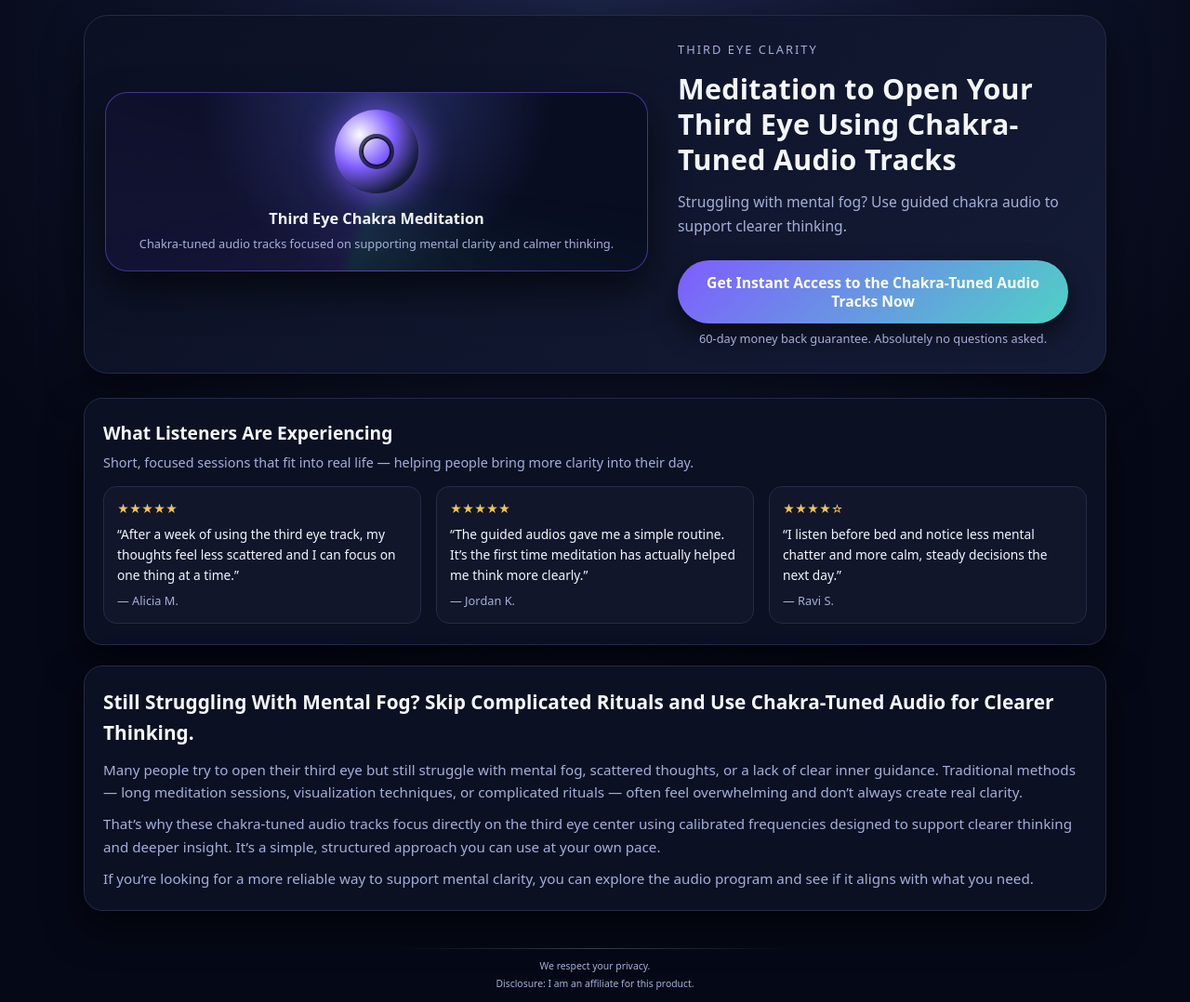
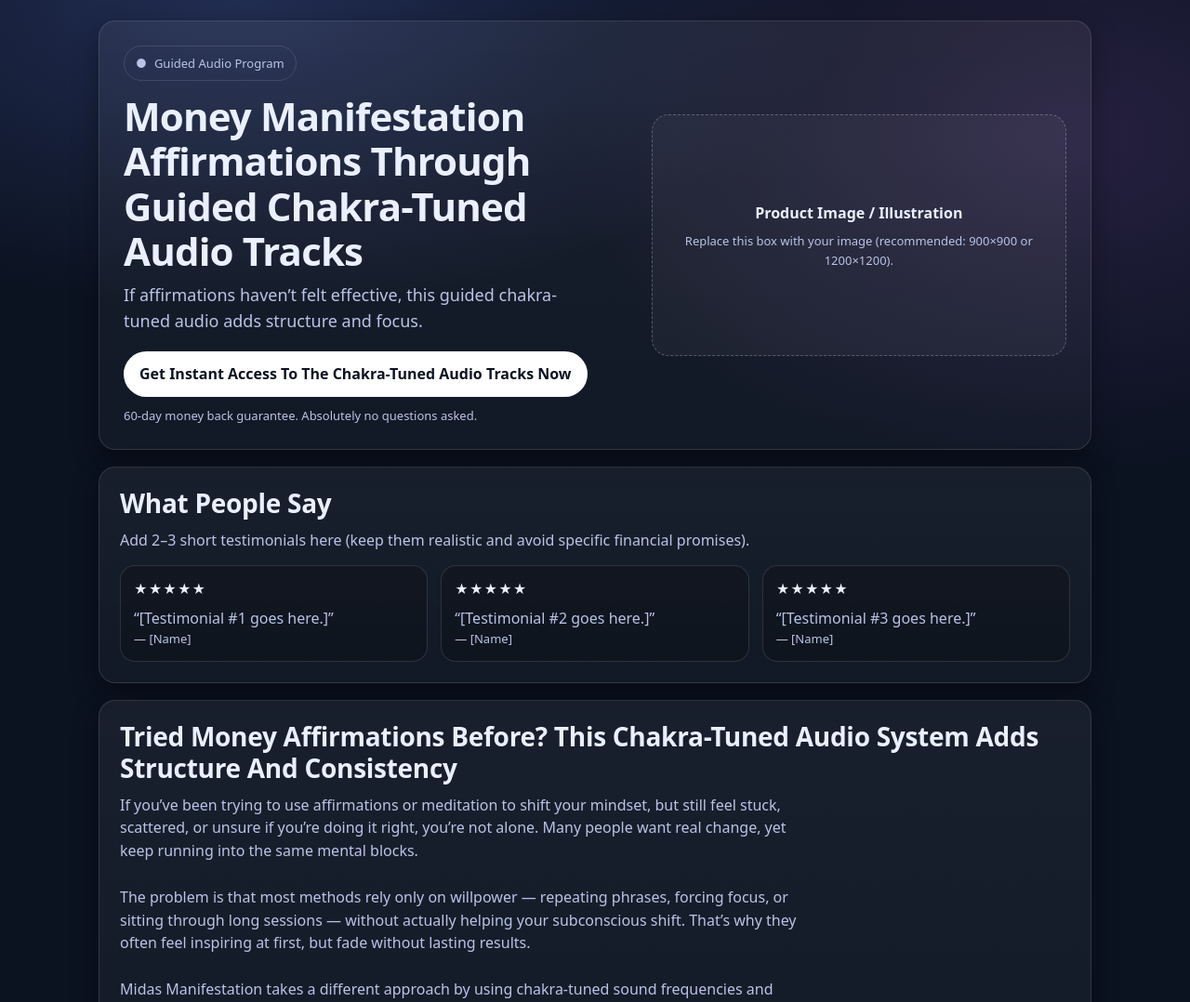
Before and after one commit to renfroe424-dev/Midas-manifestation-, a plain HTML site: page index.html in a window 1280 px wide. Shown: the top 1078 px of the page at 93% size. Drawn offline with Linux system fonts and the light colour scheme.

Commit message:
Update index.html

```diff
--- a/index.html
+++ b/index.html
@@ -2,462 +2,271 @@
 <html lang="en">
 <head>
   <meta charset="UTF-8" />
-  <title>Meditation to Open Your Third Eye Using Chakra-Tuned Audio Tracks</title>
-  <meta name="viewport" content="width=device-width, initial-scale=1.0" />
-  <meta name="description" content="Meditation to open your third eye using chakra-tuned audio tracks designed to support mental clarity and calmer thinking." />
-
+  <meta name="viewport" content="width=device-width, initial-scale=1" />
+  <title>Money Manifestation Affirmations</title>
+  <meta name="description" content="Guided chakra-tuned audio tracks to support a more structured money manifestation affirmation practice." />
   <style>
-    :root {
-      --bg: #050816;
-      --bg-soft: #0b1023;
-      --card: #11162b;
-      --accent: #7f5dff;
-      --accent-2: #4fd1c5;
-      --text: #f5f7ff;
-      --muted: #a6b0d8;
-      --border-subtle: #252b45;
-      --radius-lg: 20px;
-      --radius-md: 14px;
-      --radius-pill: 999px;
-      --shadow-soft: 0 18px 40px rgba(0, 0, 0, 0.55);
-      --font-main: system-ui, -apple-system, BlinkMacSystemFont, "Segoe UI",
-        Roboto, sans-serif;
+    :root{
+      --bg:#0b1220;
+      --card:#0f1a33;
+      --text:#eaf0ff;
+      --muted:#b9c4e6;
+      --line:rgba(255,255,255,.12);
+      --btn:#ffffff;
+      --btnText:#0b1220;
+      --shadow:0 10px 28px rgba(0,0,0,.35);
+      --radius:18px;
+      --max:1100px;
+    }
+    *{box-sizing:border-box}
+    body{
+      margin:0;
+      font-family: ui-sans-serif, system-ui, -apple-system, Segoe UI, Roboto, Helvetica, Arial, "Apple Color Emoji","Segoe UI Emoji";
+      background: radial-gradient(1200px 600px at 20% 0%, rgba(102,126,234,.25), transparent 55%),
+                  radial-gradient(900px 600px at 90% 10%, rgba(118,75,162,.25), transparent 60%),
+                  var(--bg);
+      color:var(--text);
+      line-height:1.55;
+    }
+    a{color:inherit}
+    .wrap{max-width:var(--max); margin:0 auto; padding:22px 16px 54px;}
+    .card{
+      background: linear-gradient(180deg, rgba(255,255,255,.06), rgba(255,255,255,.03));
+      border:1px solid var(--line);
+      border-radius:var(--radius);
+      box-shadow:var(--shadow);
+    }
+    .hero{
+      padding:26px;
+      display:grid;
+      grid-template-columns: 1.1fr .9fr;
+      gap:22px;
+      align-items:center;
+    }
+    .kicker{
+      display:inline-flex;
+      gap:8px;
+      align-items:center;
+      padding:8px 12px;
+      border:1px solid var(--line);
+      border-radius:999px;
+      color:var(--muted);
+      font-size:13px;
+      margin-bottom:14px;
+      width:max-content;
+    }
+    h1{
+      margin:0 0 10px;
+      font-size: clamp(28px, 4vw, 42px);
+      line-height:1.15;
+      letter-spacing:-.02em;
+    }
+    .sub{
+      margin:0 0 18px;
+      color:var(--muted);
+      font-size: clamp(16px, 2.1vw, 18px);
+      max-width: 48ch;
     }
 
-    * {
-      box-sizing: border-box;
-      margin: 0;
-      padding: 0;
+    /* CTA: centered, wraps, never overflows */
+    .ctaRow{
+      display:flex;
+      justify-content:flex-start;
+      gap:12px;
+      flex-wrap:wrap;
+      align-items:center;
+      margin: 14px 0 10px;
+    }
+    .ctaBtn{
+      display:inline-flex;
+      justify-content:center;
+      align-items:center;
+      text-align:center;
+      padding:14px 16px;
+      border-radius:999px;
+      background:var(--btn);
+      color:var(--btnText);
+      border:1px solid rgba(255,255,255,.35);
+      font-weight:750;
+      font-size:16px;
+      line-height:1.2;
+      text-decoration:none;
+
+      /* critical anti-overflow */
+      max-width:100%;
+      white-space:normal;
+      word-break:break-word;
+      overflow-wrap:anywhere;
+    }
+    .ctaBtn span{display:inline; max-width:100%;}
+    .trust{
+      margin:0;
+      color:var(--muted);
+      font-size:13px;
     }
 
-    body {
-      font-family: var(--font-main);
-      background: radial-gradient(circle at top, #1b2346 0, #050816 60%);
-      color: var(--text);
-      -webkit-font-smoothing: antialiased;
-      line-height: 1.6;
+    .imgBox{
+      border-radius: var(--radius);
+      border:1px dashed rgba(255,255,255,.25);
+      background: rgba(255,255,255,.04);
+      min-height: 260px;
+      display:flex;
+      align-items:center;
+      justify-content:center;
+      text-align:center;
+      padding:16px;
+      color:var(--muted);
+    }
+    .imgBox strong{color:var(--text)}
+    .section{
+      margin-top:18px;
+      padding:22px;
+    }
+    .section h2{
+      margin:0 0 10px;
+      font-size: clamp(20px, 2.6vw, 28px);
+      letter-spacing:-.01em;
+      line-height:1.2;
+    }
+    .section p{
+      margin:0;
+      color:var(--muted);
+      max-width: 80ch;
+    }
+    .testimonials{
+      display:grid;
+      grid-template-columns: repeat(3, 1fr);
+      gap:14px;
+      margin-top:14px;
+    }
+    .tcard{
+      border:1px solid var(--line);
+      background: rgba(0,0,0,.18);
+      border-radius:16px;
+      padding:14px;
+    }
+    .stars{font-size:14px; letter-spacing:1px; margin-bottom:8px;}
+    .quote{margin:0 0 10px; color:var(--text)}
+    .name{margin:0; color:var(--muted); font-size:13px}
+
+    .footer{
+      margin-top:18px;
+      padding:18px 22px;
+      display:flex;
+      flex-wrap:wrap;
+      justify-content:space-between;
+      gap:10px;
+      color:var(--muted);
+      font-size:13px;
+      border-top:1px solid var(--line);
     }
 
-    a {
-      color: inherit;
-      text-decoration: none;
+    /* Responsive */
+    @media (max-width: 900px){
+      .hero{grid-template-columns:1fr; padding:22px;}
+      .sub{max-width:65ch}
+      .ctaRow{justify-content:center;}
+      .testimonials{grid-template-columns:1fr; }
+      .imgBox{min-height:220px;}
     }
-
-    .page {
-      min-height: 100vh;
-      display: flex;
-      justify-content: center;
-      padding: 16px;
-    }
-
-    .shell {
-      width: 100%;
-      max-width: 1100px;
-      margin: auto;
-    }
-
-    /* HERO / TOP SECTION */
-
-    .hero {
-      display: grid;
-      grid-template-columns: minmax(0, 1.2fr) minmax(0, 0.9fr);
-      gap: 32px;
-      padding: 26px 22px;
-      border-radius: 26px;
-      background: linear-gradient(135deg, var(--bg-soft), #141b35);
-      border: 1px solid var(--border-subtle);
-      box-shadow: var(--shadow-soft);
-      margin-bottom: 26px;
-      align-items: center;
-    }
-
-    .hero-left {
-      display: flex;
-      flex-direction: column;
-      gap: 14px;
-    }
-
-    .eyebrow {
-      font-size: 0.8rem;
-      letter-spacing: 0.16em;
-      text-transform: uppercase;
-      color: var(--muted);
-    }
-
-    h1.hero-title {
-      font-size: 1.9rem;
-      line-height: 1.25;
-      letter-spacing: 0.01em;
-    }
-
-    .hero-subtitle {
-      font-size: 0.98rem;
-      color: var(--muted);
-    }
-
-    .hero-cta-wrapper {
-      display: flex;
-      flex-direction: column;
-      align-items: center;
-      gap: 6px;
-      margin-top: 10px;
-      max-width: 420px;
-    }
-
-    .btn-cta {
-      display: inline-block;
-      text-align: center;
-      padding: 14px 22px;
-      border-radius: var(--radius-pill);
-      background: linear-gradient(135deg, var(--accent), var(--accent-2));
-      color: #ffffff;
-      font-size: 0.98rem;
-      font-weight: 600;
-      border: none;
-      cursor: pointer;
-      box-shadow: 0 12px 26px rgba(0, 0, 0, 0.55);
-      transition: transform 0.12s ease, box-shadow 0.12s ease,
-        filter 0.12s ease;
-      white-space: normal;      /* allow wrapping */
-      line-height: 1.3;
-      width: 100%;              /* mobile friendly */
-      max-width: 100%;
-    }
-
-    .btn-cta:hover,
-    .btn-cta:focus-visible {
-      transform: translateY(-1px);
-      box-shadow: 0 18px 38px rgba(0, 0, 0, 0.6);
-      filter: brightness(1.05);
-    }
-
-    .hero-trust {
-      font-size: 0.8rem;
-      color: var(--muted);
-      text-align: center;
-    }
-
-    .hero-right {
-      position: relative;
-      min-height: 220px;
-    }
-
-    .visual {
-      position: relative;
-      width: 100%;
-      height: 100%;
-      border-radius: 24px;
-      border: 1px solid rgba(127, 93, 255, 0.5);
-      background: radial-gradient(circle at top, #262f68 0, #090d21 55%);
-      overflow: hidden;
-      padding: 18px;
-      display: flex;
-      flex-direction: column;
-      justify-content: flex-end;
-      box-shadow: 0 20px 40px rgba(0, 0, 0, 0.6);
-    }
-
-    .visual::before {
-      content: "";
-      position: absolute;
-      inset: -40%;
-      background: conic-gradient(
-        from 200deg,
-        rgba(127, 93, 255, 0.15),
-        transparent 40%,
-        transparent 70%,
-        rgba(79, 209, 197, 0.16)
-      );
-      opacity: 0.9;
-      filter: blur(6px);
-    }
-
-    .visual-inner {
-      position: relative;
-      z-index: 1;
-    }
-
-    .visual-orb {
-      width: 90px;
-      height: 90px;
-      border-radius: 50%;
-      margin: 0 auto 14px;
-      background: radial-gradient(circle at 30% 30%, #fdfbff, #7f5dff 40%, #141b35 75%);
-      box-shadow: 0 0 36px rgba(127, 93, 255, 0.9);
-      position: relative;
-    }
-
-    .visual-orb::after {
-      content: "";
-      position: absolute;
-      inset: 32%;
-      border-radius: 50%;
-      border: 2px solid rgba(5, 8, 22, 0.9);
-      box-shadow: 0 0 0 3px rgba(5, 8, 22, 0.7);
-    }
-
-    .visual-title {
-      text-align: center;
-      font-size: 1.02rem;
-      font-weight: 600;
-      margin-bottom: 4px;
-    }
-
-    .visual-meta {
-      text-align: center;
-      font-size: 0.8rem;
-      color: var(--muted);
-    }
-
-    /* GENERIC SECTIONS */
-
-    .section {
-      background: var(--bg-soft);
-      border-radius: var(--radius-lg);
-      border: 1px solid var(--border-subtle);
-      box-shadow: var(--shadow-soft);
-      padding: 22px 20px;
-      margin-bottom: 22px;
-    }
-
-    .section-header {
-      margin-bottom: 14px;
-    }
-
-    .section-title {
-      font-size: 1.2rem;
-      margin-bottom: 4px;
-    }
-
-    .section-subtitle {
-      font-size: 0.9rem;
-      color: var(--muted);
-    }
-
-    /* SOCIAL PROOF */
-
-    .testimonial-list {
-      display: grid;
-      grid-template-columns: repeat(3, minmax(0, 1fr));
-      gap: 16px;
-      margin-top: 10px;
-    }
-
-    .testimonial-card {
-      background: var(--card);
-      border-radius: var(--radius-md);
-      border: 1px solid var(--border-subtle);
-      padding: 14px;
-      font-size: 0.86rem;
-      display: flex;
-      flex-direction: column;
-      gap: 6px;
-    }
-
-    .testimonial-stars {
-      color: #f6c453;
-      font-size: 0.78rem;
-    }
-
-    .testimonial-name {
-      font-size: 0.8rem;
-      color: var(--muted);
-    }
-
-    /* PROBLEM + SOLUTION */
-
-    .problem-solution h2 {
-      font-size: 1.3rem;
-      margin-bottom: 10px;
-    }
-
-    .problem-solution p {
-      font-size: 0.95rem;
-      color: var(--muted);
-    }
-
-    .problem-solution p + p {
-      margin-top: 10px;
-    }
-
-    /* FOOTER */
-
-    footer.footer {
-      padding: 18px 6px 6px;
-      font-size: 0.78rem;
-      color: var(--muted);
-      text-align: center;
-    }
-
-    .footer-divider {
-      height: 1px;
-      max-width: 420px;
-      margin: 0 auto 10px;
-      background: linear-gradient(
-        90deg,
-        transparent,
-        rgba(255, 255, 255, 0.22),
-        transparent
-      );
-    }
-
-    .footer small {
-      display: block;
-      margin: 2px 0;
-    }
-
-    /* RESPONSIVE */
-
-    @media (max-width: 900px) {
-      .hero {
-        grid-template-columns: minmax(0, 1fr);
-        padding: 22px 18px;
-      }
-
-      .hero-right {
-        order: -1; /* visual on top for mobile */
-      }
-
-      h1.hero-title {
-        font-size: 1.6rem;
-      }
-
-      .testimonial-list {
-        grid-template-columns: minmax(0, 1fr);
-      }
-
-      .hero-cta-wrapper {
-        max-width: 100%;
-      }
-    }
-
-    @media (max-width: 600px) {
-      .page {
-        padding: 10px;
-      }
-
-      .section {
-        padding: 18px 16px;
-      }
-
-      h1.hero-title {
-        font-size: 1.45rem;
-      }
-
-      .btn-cta {
-        font-size: 0.94rem;
-      }
+    @media (max-width: 420px){
+      .hero{padding:18px;}
+      .section{padding:18px;}
+      .ctaBtn{width:100%;}
     }
   </style>
 </head>
+
 <body>
-  <div class="page">
-    <div class="shell">
+  <div class="wrap">
+    <!-- TOP SECTION (ABOVE THE FOLD) -->
+    <div class="card hero" role="region" aria-label="Landing Page Hero">
+      <div>
+        <div class="kicker" aria-label="Program tag">
+          <span>●</span>
+          <span>Guided Audio Program</span>
+        </div>
 
-      <!-- TOP SECTION / HERO (Z-PATTERN) -->
-      <section class="hero">
-        <!-- Right visual (on top for mobile) -->
-        <div class="hero-right">
-          <div class="visual">
-            <div class="visual-inner">
-              <div class="visual-orb"></div>
-              <div class="visual-title">Third Eye Chakra Meditation</div>
-              <div class="visual-meta">
-                Chakra-tuned audio tracks focused on supporting mental clarity and calmer thinking.
-              </div>
-            </div>
+        <h1>Money Manifestation Affirmations Through Guided Chakra-Tuned Audio Tracks</h1>
+        <p class="sub">If affirmations haven’t felt effective, this guided chakra-tuned audio adds structure and focus.</p>
+
+        <div class="ctaRow">
+          <a class="ctaBtn" href="https://www.digistore24.com/redir/439776/Kiere1989/" target="_blank" rel="nofollow noopener">
+            <span>Get Instant Access To The Chakra-Tuned Audio Tracks Now</span>
+          </a>
+        </div>
+
+        <p class="trust">60-day money back guarantee. Absolutely no questions asked.</p>
+      </div>
+
+      <!-- Product Image / Illustration placeholder -->
+      <div class="imgBox" aria-label="Product image placeholder">
+        <div>
+          <strong>Product Image / Illustration</strong>
+          <div style="margin-top:8px; font-size:13px;">
+            Replace this box with your image (recommended: 900×900 or 1200×1200).
           </div>
         </div>
+      </div>
+    </div>
 
-        <!-- Left copy block -->
-        <div class="hero-left">
-          <div class="eyebrow">Third Eye Clarity</div>
-          <h1 class="hero-title">
-            Meditation to Open Your Third Eye Using Chakra-Tuned Audio Tracks
-          </h1>
-          <p class="hero-subtitle">
-            Struggling with mental fog? Use guided chakra audio to support clearer thinking.
-          </p>
+    <!-- SOCIAL PROOF SECTION -->
+    <div class="card section" role="region" aria-label="Social Proof">
+      <h2>What People Say</h2>
+      <p>Add 2–3 short testimonials here (keep them realistic and avoid specific financial promises).</p>
 
-          <div class="hero-cta-wrapper">
-            <a
-              href="https://www.digistore24.com/redir/439776/Kiere1989/"
-              class="btn-cta"
-              target="_blank"
-              rel="noopener noreferrer"
-            >
-              Get Instant Access to the Chakra-Tuned Audio Tracks Now
-            </a>
-            <div class="hero-trust">
-              60-day money back guarantee. Absolutely no questions asked.
-            </div>
-          </div>
+      <div class="testimonials">
+        <div class="tcard">
+          <div class="stars" aria-hidden="true">★★★★★</div>
+          <p class="quote">“[Testimonial #1 goes here.]”</p>
+          <p class="name">— [Name]</p>
         </div>
-      </section>
+        <div class="tcard">
+          <div class="stars" aria-hidden="true">★★★★★</div>
+          <p class="quote">“[Testimonial #2 goes here.]”</p>
+          <p class="name">— [Name]</p>
+        </div>
+        <div class="tcard">
+          <div class="stars" aria-hidden="true">★★★★★</div>
+          <p class="quote">“[Testimonial #3 goes here.]”</p>
+          <p class="name">— [Name]</p>
+        </div>
+      </div>
+    </div>
 
-      <!-- SOCIAL PROOF SECTION -->
-      <section class="section">
-        <div class="section-header">
-          <h2 class="section-title">What Listeners Are Experiencing</h2>
-          <p class="section-subtitle">
-            Short, focused sessions that fit into real life — helping people bring more clarity into their day.
-          </p>
-        </div>
+    <!-- PROBLEM + SOLUTION SECTION -->
+    <div class="card section" role="region" aria-label="Problem and Solution">
+      <h2>Tried Money Affirmations Before? This Chakra-Tuned Audio System Adds Structure And Consistency</h2>
 
-       <div class="testimonial-list">
-          <article class="testimonial-card">
-            <div class="testimonial-stars">★★★★★</div>
-            <div>
-              “After a week of using the third eye track, my thoughts feel less scattered and I can focus on one thing at a time.”
-            </div>
-            <div class="testimonial-name">— Alicia M.</div>
-          </article>
+      <p>
+        If you’ve been trying to use affirmations or meditation to shift your mindset, but still feel stuck, scattered,
+        or unsure if you’re doing it right, you’re not alone. Many people want real change, yet keep running into the
+        same mental blocks.<br><br>
 
-          <article class="testimonial-card">
-            <div class="testimonial-stars">★★★★★</div>
-            <div>
-              “The guided audios gave me a simple routine. It’s the first time meditation has actually helped me think more clearly.”
-            </div>
-            <div class="testimonial-name">— Jordan K.</div>
-          </article>
+        The problem is that most methods rely only on willpower — repeating phrases, forcing focus, or sitting through
+        long sessions — without actually helping your subconscious shift. That’s why they often feel inspiring at first,
+        but fade without lasting results.<br><br>
 
-          <article class="testimonial-card">
-            <div class="testimonial-stars">★★★★☆</div>
-            <div>
-              “I listen before bed and notice less mental chatter and more calm, steady decisions the next day.”
-            </div>
-            <div class="testimonial-name">— Ravi S.</div>
-          </article>
-        </div>
-      </section>
+        Midas Manifestation takes a different approach by using chakra-tuned sound frequencies and guided audio tracks
+        designed to work directly with your brainwaves and subconscious patterns, making it easier to support clarity,
+        alignment, and an abundance-focused mindset — even if you’re new to manifestation.<br><br>
 
-      <!-- PROBLEM + SOLUTION SECTION -->
-      <section class="section">
-        <div class="problem-solution">
-          <h2>
-            Still Struggling With Mental Fog? Skip Complicated Rituals and Use Chakra-Tuned Audio for Clearer Thinking.
-          </h2>
+        If you’re open to a simpler, more structured way to support your inner shift, take a look at the program and see
+        if it feels like the right next step for you.
+      </p>
 
-          <p>
-            Many people try to open their third eye but still struggle with mental fog, scattered thoughts, or a lack of clear inner guidance. Traditional methods — long meditation sessions, visualization techniques, or complicated rituals — often feel overwhelming and don’t always create real clarity.
-          </p>
+      <div class="ctaRow" style="margin-top:18px;">
+        <a class="ctaBtn" href="https://www.digistore24.com/redir/439776/Kiere1989/" target="_blank" rel="nofollow noopener">
+          <span>Get Instant Access To The Chakra-Tuned Audio Tracks Now</span>
+        </a>
+      </div>
+      <p class="trust">60-day money back guarantee. Absolutely no questions asked.</p>
+    </div>
 
-          <p>
-            That’s why these chakra-tuned audio tracks focus directly on the third eye center using calibrated frequencies designed to support clearer thinking and deeper insight. It’s a simple, structured approach you can use at your own pace.
-          </p>
-
-          <p>
-            If you’re looking for a more reliable way to support mental clarity, you can explore the audio program and see if it aligns with what you need.
-          </p>
-        </div>
-      </section>
-
-      <!-- LOWER SECTION / FOOTER -->
-      <footer class="footer">
-        <div class="footer-divider"></div>
-        <small>We respect your privacy.</small>
-        <small>Disclosure: I am an affiliate for this product.</small>
-      </footer>
+    <!-- LOWER SECTION -->
+    <div class="card footer" role="contentinfo" aria-label="Footer">
+      <div>We respect your privacy.</div>
+      <div>Disclosure: I am an affiliate for this product.</div>
     </div>
   </div>
 </body>
```
